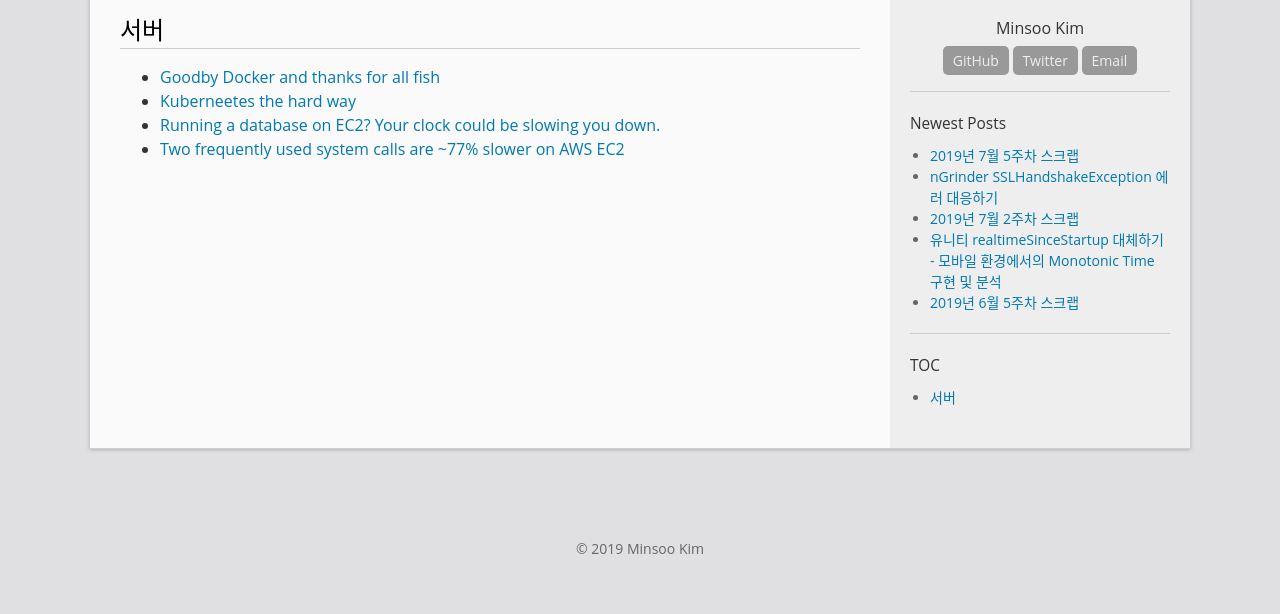
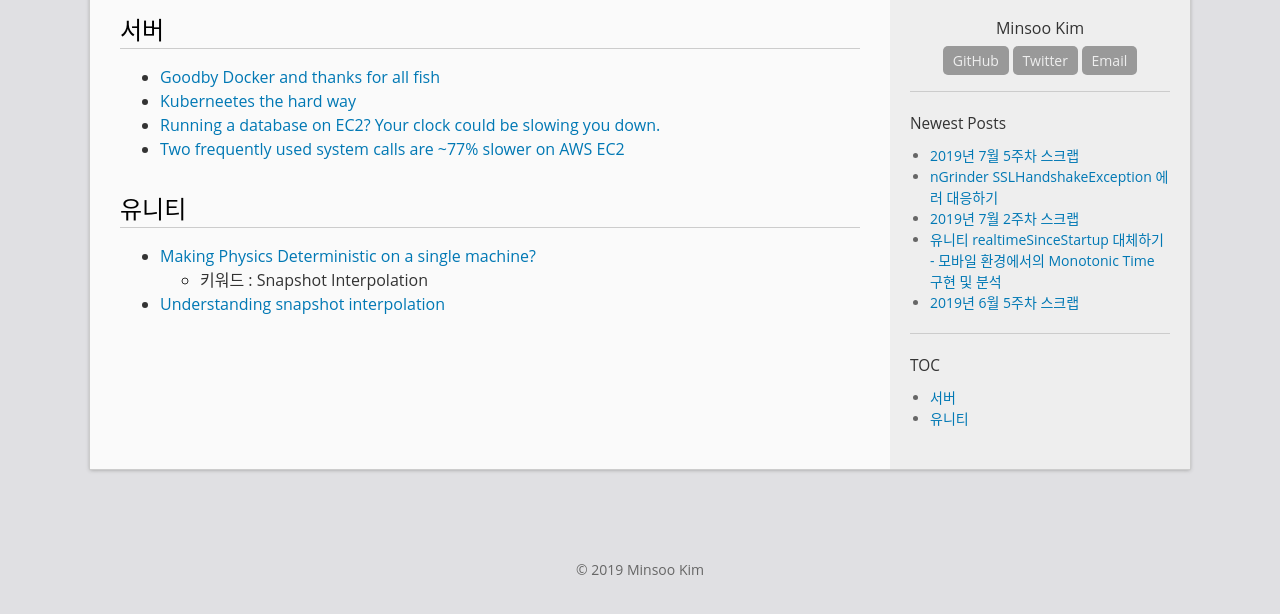
Before and after one commit to GarlicDipping/garlicdipping.github.io, a Jekyll site: the page built from _posts/2019-07-30-scrap08.md, in a window 1280 px wide, cut to the strip 261-901 px from the top of the page. Shown: the top 614 px of the strip. Built offline with Jekyll 4.4.1, drawn with Linux system fonts in a browser that asks for light colours; comment, search, counter and statistics services are not loaded.

Commit message:
no message

```diff
--- a/_posts/2019-07-30-scrap08.md
+++ b/_posts/2019-07-30-scrap08.md
@@ -14,3 +14,9 @@ categories: 스크랩
 - [Kuberneetes the hard way](https://github.com/kelseyhightower/kubernetes-the-hard-way)
 - [Running a database on EC2? Your clock could be slowing you down.](https://heap.io/blog/engineering/clocksource-aws-ec2-vdso)
 - [Two frequently used system calls are ~77% slower on AWS EC2](https://blog.packagecloud.io/eng/2017/03/08/system-calls-are-much-slower-on-ec2/)
+
+# 유니티
+
+- [Making Physics Deterministic on a single machine?](https://forum.unity.com/threads/making-physics-deterministic-on-a-single-machine.511850/)
+    - 키워드 : Snapshot Interpolation
+- [Understanding snapshot interpolation](https://www.gamedev.net/forums/topic/699335-understanding-snapshot-interpolation/)
```
